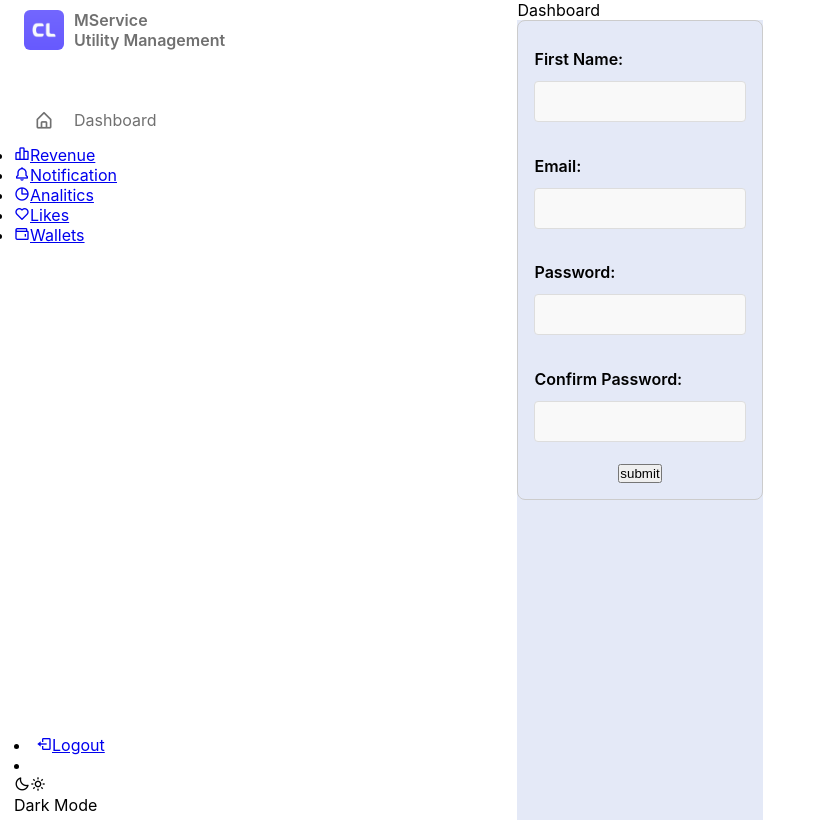
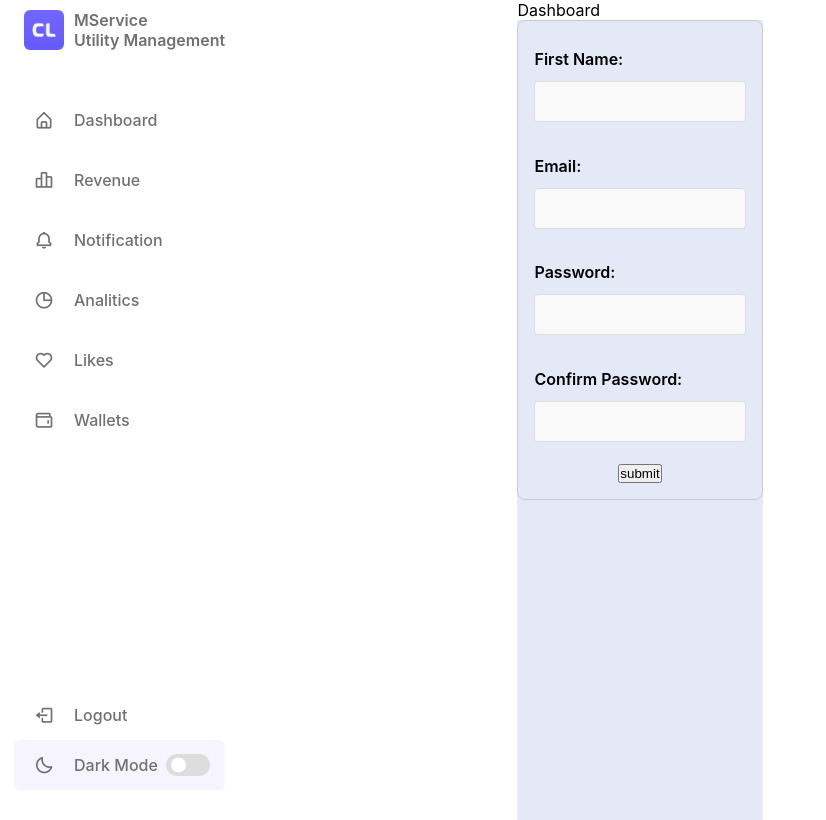
Before and after one commit to michaltruszczynski/mservice, a React (Vite) app: page / in a window 1280 px wide. Shown: the whole page, without its empty margins (0-826 px from the left). Built offline with nearby package versions, Linux system fonts and the light colour scheme.

Commit message:
added nav toggle button

```diff
--- a/src/components/Layout/Layout.tsx
+++ b/src/components/Layout/Layout.tsx
@@ -1,5 +1,5 @@
 import React, { ReactNode } from 'react';
-// import Navigation from '../Navigation/Navigation';
+import Navigation from '../Navigation/Navigation';
 import Nav from '../Navigation/Nav';
 
 import styles from './Layout.module.scss';
@@ -12,6 +12,7 @@ const Layout = ({ children }: LayoutProps) => {
 
         return (
                 <>
+                        {/* <Navigation /> */}
                         <Nav />
                         <main className={styles['container']}>
                                 {children}
--- a/src/components/Navigation/Nav.module.scss
+++ b/src/components/Navigation/Nav.module.scss
@@ -28,12 +28,14 @@ body.dark {
         box-sizing: border-box;
         top: 0;
         left: 0;
-        height: 100%;
+        height: 100vh;
         // width: 250px;
         padding: 10px 14px;
         background-color: $sidebarColor;
         transition: $transition05;
         z-index: 100;
+        display: flex;
+        flex-direction: column;
         // overflow-y: auto;
         // overflow-x: auto;
 
@@ -87,20 +89,6 @@ body.dark {
 }
 
 // Resuable CSS
-// .sidebar.close {
-//         width: 88px;
-// }
-
-// .sidebar.close .text {
-
-// }
-
-.sidebar li .icon,
-.sidebar li .text {
-        color: $textColor;
-        transition: $transition02;
-}
-/////
 
 .sidebar header .toggle {
         position: absolute;
@@ -130,11 +118,10 @@ body.dark .sidebar header .toggle {
 
 .menu {
         margin-top: 35px;
-        // background-color: red;
-        height: calc(100% - 50px);
         display: flex;
         flex-direction: column;
         justify-content: space-between;
+        flex-grow: 1;
 }
 
 .nav {
@@ -143,12 +130,10 @@ body.dark .sidebar header .toggle {
 
         &__item {
                 height: 50px;
-                // background-color: red;
                 margin-top: 10px;
                 list-style: none;
                 display: flex;
                 align-items: center;
-        }
 
                 .link {
                         height: 100%;
@@ -157,19 +142,18 @@ body.dark .sidebar header .toggle {
                         align-items: center;
                         text-decoration: none;
                         border-radius: 6px;
-                transition: $transition04;
+                        transition: $transition02;
+                        color: $textColor;
 
                         &:hover {
                                 background-color: $primaryColor;
                                 color: $sidebarColor;
                         }
                         &__text {
-                        color: $textColor;
-                        transition: $transition02;
-                        &:hover {
-                                color: $sidebarColor;
-                        }
-                }
+                                color: inherit;
+                                font-weight: 500;
+                                font-size: 1rem;
+                                white-space: nowrap;
                         }
 
                         .icon {
@@ -178,12 +162,10 @@ body.dark .sidebar header .toggle {
                                 justify-content: center;
                                 min-width: 60px;
                                 font-size: 20px;
+                                font-weight: 400;
                                 color: inherit;
-                transition: $transition02;
-
-                // &:hover {
-                //         color: $sidebarColor;
-                // }
+                        }
+                }
         }
 }
 
@@ -209,61 +191,99 @@ body.dark .sidebar li a:hover .text {
         color: $textColor;
 }
 
-.menu-bar .mode {
+/////
+
+.bottom {
+        &__content {
+                list-style: none;
+                color: $textColor;
+        }
+}
+
+.mode {
         position: relative;
         border-radius: 6px;
         background-color: $primaryColorLight;
-}
+        color: $textColor;
+        display: flex;
+        align-items: center;
 
-.menu-bar .mode .moon-sun {
+        .moon-sun {
                 height: 50px;
                 width: 60px;
                 display: flex;
                 align-items: center;
         }
 
-.menu-bar .mode i {
+        .icon-mode {
                 position: absolute;
                 transition: $transition03;
+                display: flex;
+                align-items: center;
+                justify-content: center;
+                min-width: 60px;
+                font-size: 20px;
+                font-weight: 400;
+                color: inherit;
         }
 
-.menu-bar .mode i.sun {
+        .sun {
                 opacity: 0;
         }
 
-body.dark .menu-bar .mode i.sun {
-        opacity: 1;
-}
-
-body.dark .menu-bar .mode i.moon {
+        .moon {
                 opacity: 0;
         }
 
-.menu-bar .mode .toggle-switch {
-        position: absolute;
-        right: 0px;
+        &__text {
+                font-size: 1rem;
+                font-weight: 500;
+                white-space: nowrap;
+                color: inherit;
+        }
+}
+
+// body.dark .mode i.sun {
+//         opacity: 1;
+// }
+
+// body.dark .mode i.moon {
+//         opacity: 0;
+// }
+
+.toggle-switch {
+        $this: &;
+
+        &__checkbox {
+                display: none;
+
+                &:checked + #{$this}__button {
+                        &:before {
+                                left: 24px;
+                        }
+                }
+        }
+
+        &__label {
+                display: block;
+                overflow: hidden;
+                width: 60px;
                 display: flex;
                 align-items: center;
                 justify-content: center;
-        height: 100%;
-        min-width: 60px;
                 cursor: pointer;
-        background-color: $primaryColorLight;
-        border-radius: 6px;
-        transition: $transition05;
-        // background-color: red;
         }
 
-.toggle-switch .switch {
+        &__button {
                 position: relative;
+                display: block;
                 height: 22px;
                 width: 44px;
                 border-radius: 25px;
                 background-color: $toggleColor;
                 transition: $transition05;
-}
 
-.switch::before {
+                &:before {
                         content: "";
                         position: absolute;
                         height: 15px;
@@ -276,9 +296,12 @@ body.dark .menu-bar .mode i.moon {
                         transition: $transition03;
                 }
 
-body.dark .switch::before {
-        left: 24px;
         }
+}
+
+
+
+/// main layout
 
 .home {
         position: relative;
--- a/src/components/Navigation/Nav.tsx
+++ b/src/components/Navigation/Nav.tsx
@@ -1,15 +1,23 @@
-import React from 'react';
+import React, { useState } from 'react';
 import classNames from 'classnames/bind';
 import logo from "../../images/logo.png"
 
-import styles from  "./Nav.module.scss";
+import styles from "./Nav.module.scss";
 
 const cx = classNames.bind(styles);
 
 const Navigation = () => {
+        const [darkMode, setDarkMode] = useState(false);
+
+        const darkModeHandler = () => {
+                console.log('test')
+                console.log(darkMode)
+                setDarkMode(prevState => !prevState)
+        }
+
         return (
                 <>
-                        <nav className={cx('sidebar', {'sidebar--close': false})} >
+                        <nav className={cx('sidebar', { 'sidebar--close': false })} >
                                 {/* <i className='bx bx-chevron-right toggle'></i> */}
                                 <header className={cx('header')}>
                                         <div className={cx('header__content')}>
@@ -33,62 +41,66 @@ const Navigation = () => {
                                                 </li> */}
                                                 <ul className={cx('nav__items')}>
                                                         <li className={cx('nav__item')}>
-                                                                <a href="#"  className={cx('link')}>
+                                                                <a href="#" className={cx('link')}>
                                                                         <i className={`bx bx-home-alt ${cx('icon')}`}></i>
                                                                         <span className={cx('link__text')}>Dashboard</span>
                                                                 </a>
                                                         </li>
-                                                        <li className="nav-link">
-                                                                <a href="#" >
-                                                                        <i className='bx bx-bar-chart-alt-2 icon'></i>
-                                                                        <span className="text nav-text">Revenue</span>
+                                                        <li className={cx('nav__item')}>
+                                                                <a href="#" className={cx('link')}>
+                                                                        <i className={`bx bx-bar-chart-alt-2 ${cx('icon')}`}></i>
+                                                                        <span className={cx('link__text')}>Revenue</span>
                                                                 </a>
                                                         </li>
-                                                        <li className="nav-link">
-                                                                <a href="#" >
-                                                                        <i className='bx bx-bell icon'></i>
-                                                                        <span className="text nav-text">Notification</span>
+                                                        <li className={cx('nav__item')}>
+                                                                <a href="#" className={cx('link')}>
+                                                                        <i className={`bx bx-bell ${cx('icon')}`}></i>
+                                                                        <span className={cx('link__text')}>Notification</span>
                                                                 </a>
                                                         </li>
-                                                        <li className="nav-link">
-                                                                <a href="#" >
-                                                                        <i className='bx bx-pie-chart-alt icon'></i>
-                                                                        <span className="text nav-text">Analitics</span>
+                                                        <li className={cx('nav__item')}>
+                                                                <a href="#" className={cx('link')}>
+                                                                        <i className={`bx bx-pie-chart-alt ${cx('icon')}`}></i>
+                                                                        <span className={cx('link__text')}>Analitics</span>
                                                                 </a>
                                                         </li>
-                                                        <li className="nav-link">
-                                                                <a href="#" >
-                                                                        <i className='bx bx-heart icon'></i>
-                                                                        <span className="text nav-text">Likes</span>
+                                                        <li className={cx('nav__item')}>
+                                                                <a href="#" className={cx('link')}>
+                                                                        <i className={`bx bx-heart ${cx('icon')}`}></i>
+                                                                        <span className={cx('link__text')}>Likes</span>
                                                                 </a>
                                                         </li>
-                                                        <li className="nav-link">
-                                                                <a href="#" >
-                                                                        <i className='bx bx-wallet icon'></i>
-                                                                        <span className="text nav-text">Wallets</span>
+                                                        <li className={cx('nav__item')}>
+                                                                <a href="#" className={cx('link')}>
+                                                                        <i className={`bx bx-wallet ${cx('icon')}`}></i>
+                                                                        <span className={cx('link__text')}>Wallets</span>
                                                                 </a>
                                                         </li>
                                                 </ul>
                                         </div>
-                                        <div className="bottom-content">
-                                                <li className="nav-link">
-                                                        <a href="#" >
-                                                                <i className='bx bx-log-out icon'></i>
-                                                                <span className="text nav-text">Logout</span>
-                                                        </a>
-                                                </li>
-                                                <li className="mode">
-                                                        <div className="moon-sun">
-                                                                <i className='bx bx-moon icon moon'></i>
-                                                                <i className='bx bx-sun icon sun'></i>
-                                                        </div>
-                                                        <span className="mode-text text">Dark Mode</span>
-                                                        <div className="toggle-switch">
-                                                                <span className="switch">
+                                        <div className={cx('bottom')}>
+                                                <ul className={cx('bottom__content')}>
+                                                        <li className={cx('nav__item')}>
+                                                                <a href="#" className={cx('link')}>
+                                                                        <i className={`bx bx-log-out ${cx('icon')}`}></i>
+                                                                        <span className={cx('link__text')}>Logout</span>
+                                                                </a>
+                                                        </li>
+                                                        <li className={cx('mode')}>
+                                                                <div className={cx('moon-sun')}>
+                                                                        <i className={`bx bx-moon ${cx('icon-mode', { 'moon': darkMode })}`}></i>
+                                                                        <i className={`bx bx-sun ${cx('icon-mode', { 'sun': !darkMode })}`}></i>
+                                                                </div>
+                                                                <span className={cx('mode__text')}>{darkMode ? 'Light Mode' : 'Dark Mode'}</span>
+                                                                <div className={cx('toggle-switch')}>
+                                                                        <label className={cx('toggle-switch__label')} htmlFor="ts">
+                                                                                <input type="checkbox" className={cx('toggle-switch__checkbox')} name="ts" id="ts" checked={darkMode} onChange={darkModeHandler} />
+                                                                                <span className={cx('toggle-switch__button')} />
+                                                                        </label>
+                                                                </div>
 
-                                                                </span>
-                                                        </div>
-                                                </li>
+                                                        </li>
+                                                </ul>
                                         </div>
                                 </div>
                         </nav>
```
Also changed, not shown: src/components/form/ToggleSwitch/ToggleSwitch.module.scss (added), src/components/form/ToggleSwitch/ToggleSwitch.tsx (added). Lines whose indentation alone changed are shown as unchanged.
